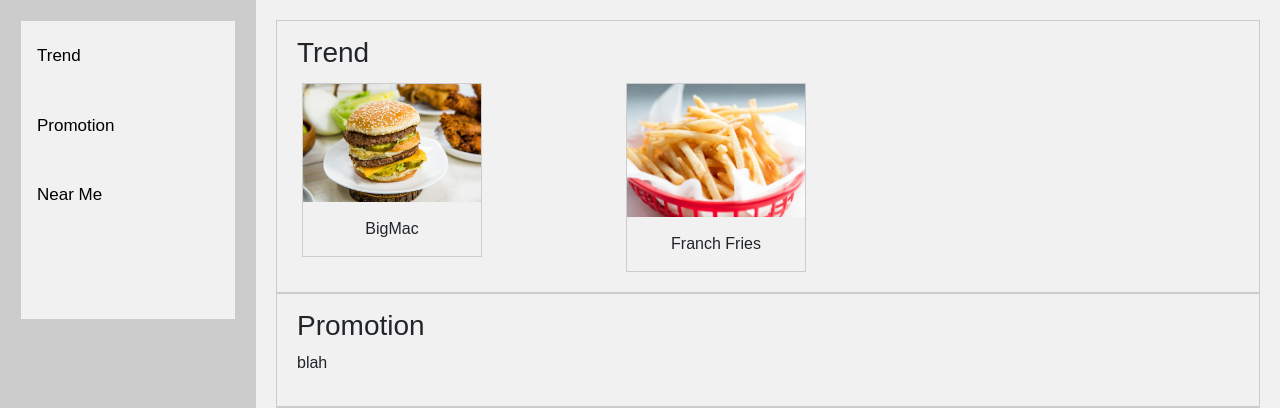
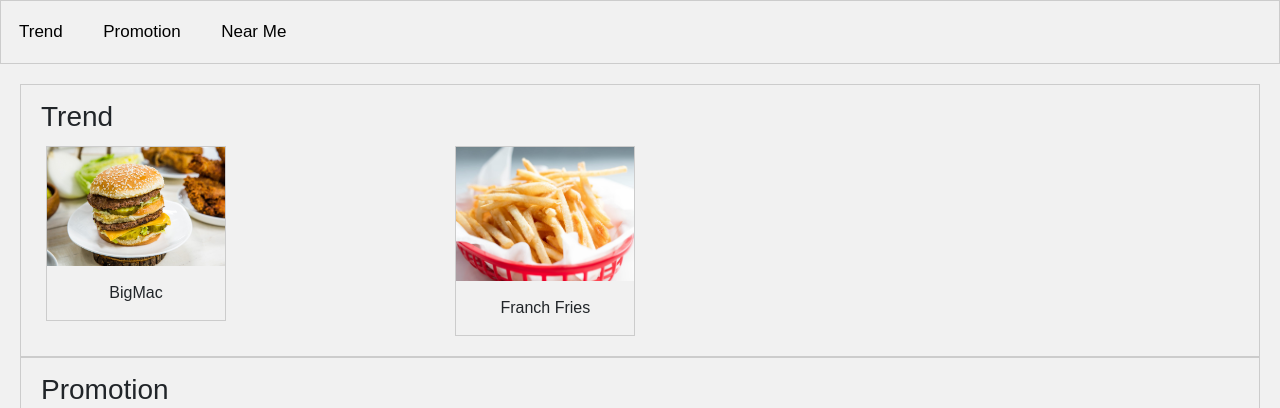
Before and after one commit to hsookim90/2019summer_restaurant_menu, a PHP site: page /src/main.html in a window 1280 px wide. Shown: the part 200-608 px from the top of the page. Run offline with PHP 8.4, Linux system fonts and the light colour scheme; some libraries are stand-ins or nearby versions.

Commit message:
modify nav bar vertical to horizontal

```diff
--- a/src/index_style.css
+++ b/index_style.css
@@ -1,7 +1,7 @@
 body {
     margin: 0;
     padding: 0;
-    background-image: url("/../images/index_background.jpg")
+    background-image: url("http://localhost/2019summer_restaurant_menu/images/index_background.jpg")
 }
 
 /* body:before {
--- a/src/main.html
+++ b/src/main.html
@@ -18,7 +18,6 @@
             <p>Your Location</p>
             <p>Type of restaurant</p>
         </div>
-
         <h2>Restaurant Menu</h2>
     </header>
 
@@ -38,14 +37,13 @@
                     <div class="row">
                         <div class="col-lg-4">
                             <div class="gallery">
-                <img src="/../images/bigmac.jpg" alt="BigMac" width="600" height="400">
+                                <img src="http://localhost/2019summer_restaurant_menu/images/bigmac.jpg" alt="BigMac" width="600" height="400">
                                 <div class="desc">BigMac</div>
                             </div>
                         </div>
-
                         <div class="col-lg-4">
                             <div class="gallery">
-                <img src="/../images/fries.jpg" alt="BigMac" width="600" height="400">
+                                <img src="http://localhost/2019summer_restaurant_menu/images/fries.jpg" alt="BigMac" width="600" height="400">
                                 <div class="desc">Franch Fries</div>
                             </div>
                         </div>
--- a/src/main_script.js
+++ b/src/main_script.js
@@ -23,6 +23,7 @@ var infowindow;
 
 function initMap() {
     var pyrmont = new google.maps.LatLng(49.8951,-97.1384);
+    // TODO : get the dynamic lat and lng
     infowindow = new google.maps.InfoWindow();
 
     map = new google.maps.Map(document.getElementById('map'), {
@@ -74,6 +75,7 @@ function createMarker(place) {
                 + 'Website: ' + details.website + '<br>'
                 + 'Open Hours: ' + details.opening_hours.weekday_text + '<br>'
                 + '</div>'
+                // TODO make a line box to the specific restaurant page
             );
 
             infowindow.open(map, marker);
--- a/src/main_style.css
+++ b/src/main_style.css
@@ -6,7 +6,7 @@ body {
 /* ------------------------------------------------------------------------- */
 /* Style the header */
 header {
-  background-image: url("/../images/dishes.jpg");
+    background-image: url("http://localhost/2019summer_restaurant_menu/images/dishes.jpg");
     height: 200px;
     padding: 30px;
     text-align: center;
@@ -37,36 +37,31 @@ section {
 
 /* ------------------------------------------------------------------------- */
 /*  Create two columns/boxes that floats next to each other */
-nav {
-  float: left;
-  width: 20%;
-  background: #ccc;
-  padding: 20px;
-  /* height: 80% */
-}
-
 /* Style the tab */
 .tab {
     float: left;
     border: 1px solid #ccc;
     background-color: #f1f1f1;
     width: 100%;
-  height: 300px;
+
+    /* overflow: auto;
+    white-space: nowrap; */
 }
 
 /* Style the buttons inside the tab */
 .tab button {
-  display: block;
+    display: inline-block;
     background-color: inherit;
     color: black;
-  padding: 22px 16px;
-  width: 100%;
+    padding: 18px;
     border: none;
     outline: none;
-  text-align: left;
+    text-align: center;
     cursor: pointer;
     transition: 0.3s;
     font-size: 17px;
+
+    text-decoration: none;
 }
 
 /* Change background color of buttons on hover */
@@ -91,9 +86,8 @@ nav {
 article {
     float: left;
     padding: 20px;
-  width: 80%;
+    width: 100%;
     background-color: #f1f1f1;
-  /* height: 80%; */
 }
 
 /* Clear floats after the columns */
```
Also changed, not shown: index.html (renamed from src/index.html), index_script.js (renamed from src/index_script.js), 2 other files. Lines whose indentation alone changed are shown as unchanged.
